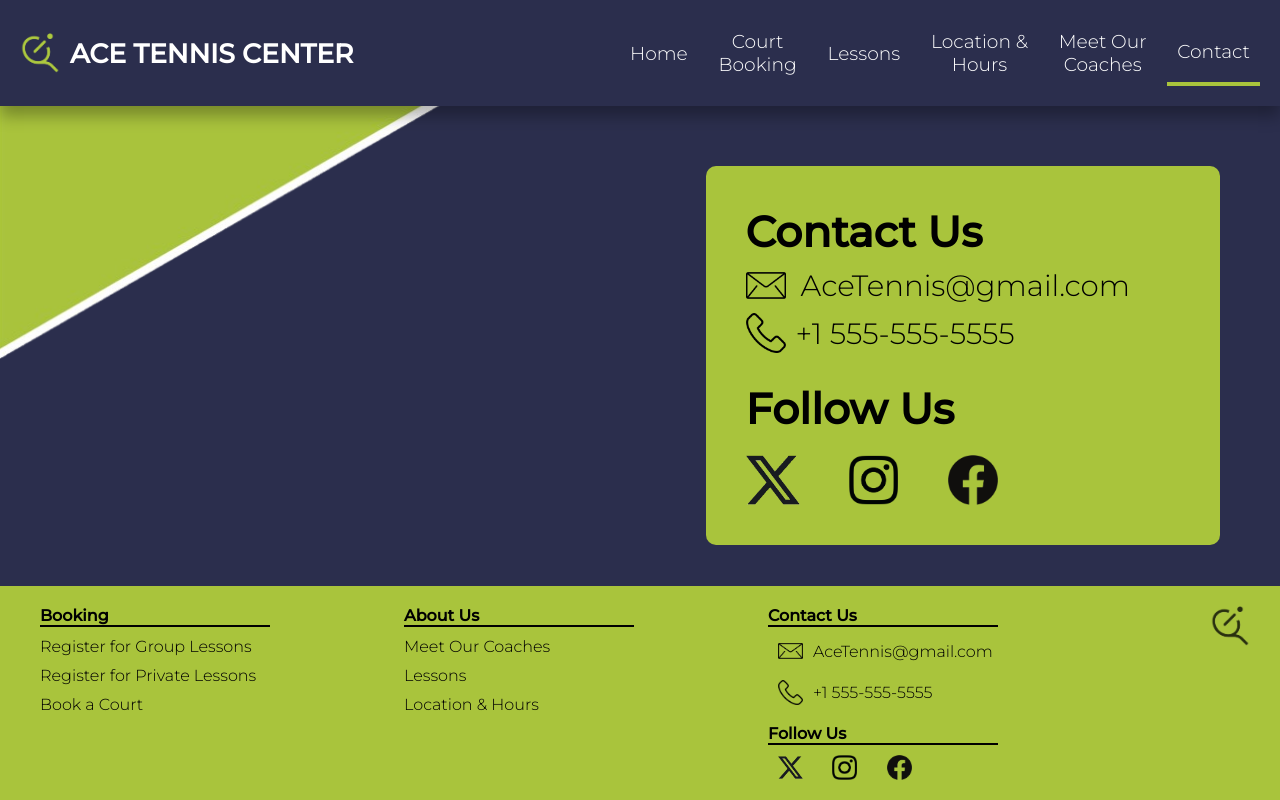
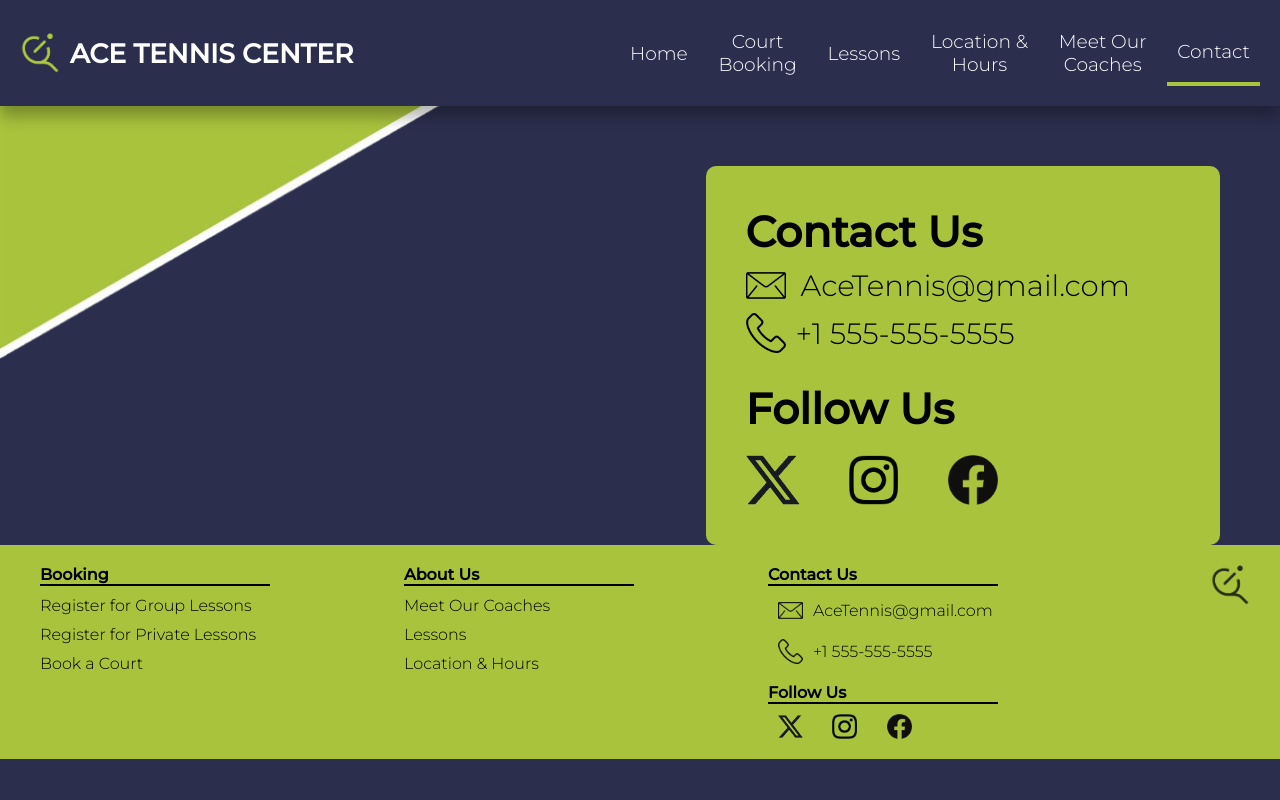
Before and after one commit to ace895/Ace_Tennis_Center, a plain HTML site: page pages/contact.html in a window 1280 px wide. Drawn offline with nearby package versions, Linux system fonts and the light colour scheme.

Commit message:
Fixed footer alignment

```diff
--- a/pages/contact.html
+++ b/pages/contact.html
@@ -39,7 +39,7 @@
 
         </div>
 
-        <div data-include="footer" style="position: absolute; bottom: 0; left:0; right:0;"></div>
+        <div data-include="footer"></div>
 
     </body>
 </html>
```
Also changed, not shown: pages/location.html (+1 -1 lines).
